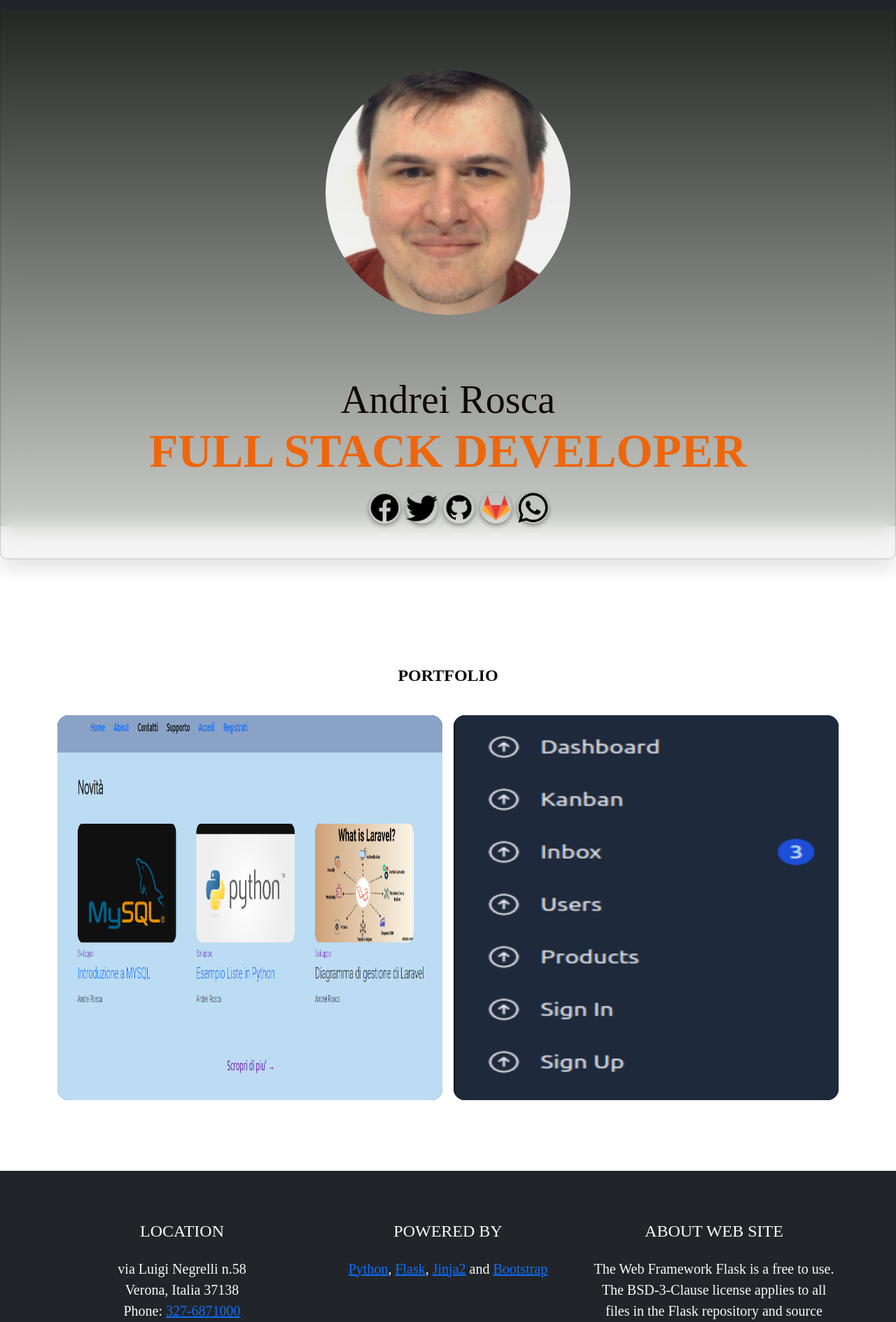
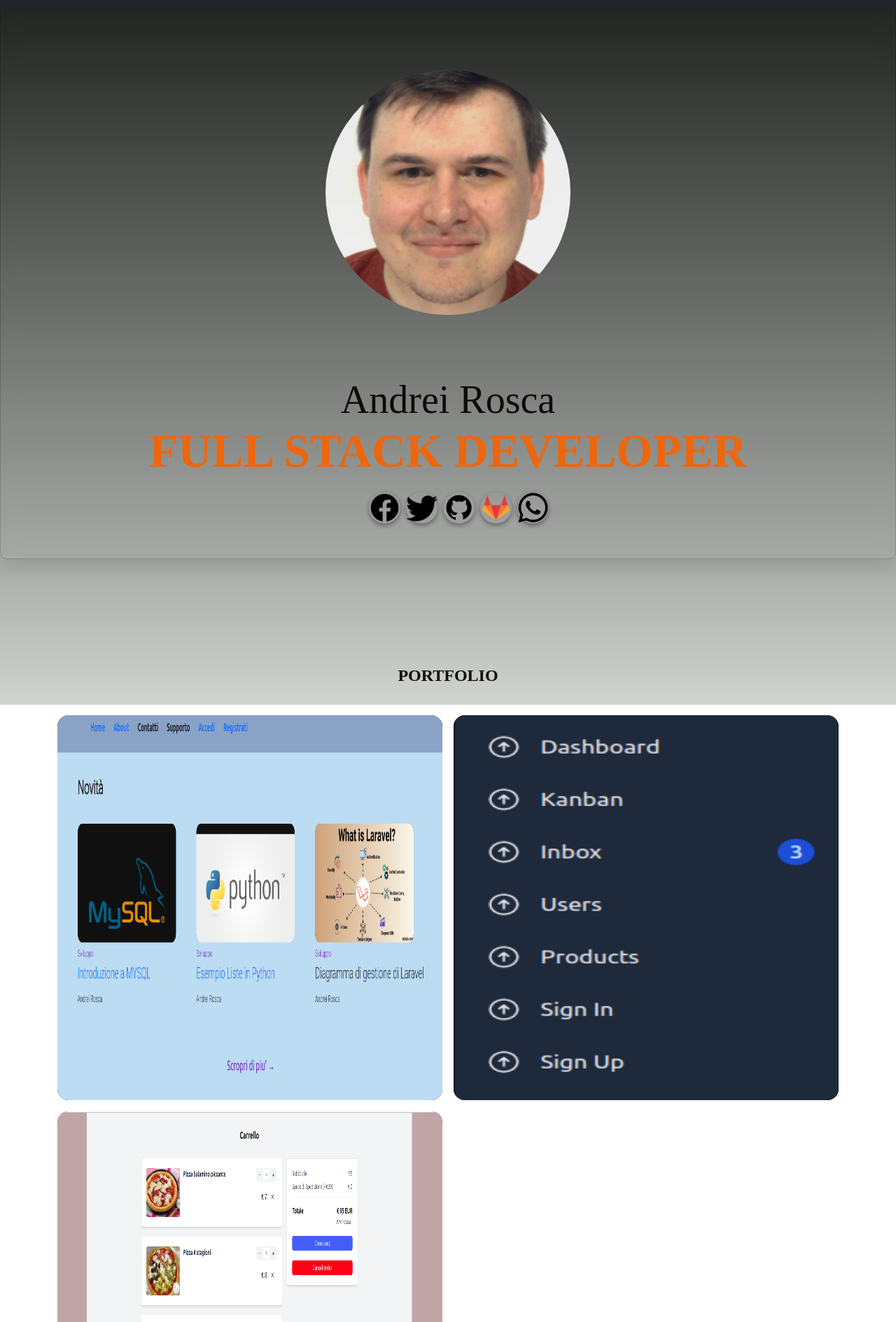
Before and after one commit to andreirosca92/andrei_rosca_flask, a Flask app: page / in a window 1280 px wide. Shown: the part 57-1946 px from the top of the page at 70% size. Run offline with Flask 2, Linux system fonts and the light colour scheme; some libraries are stand-ins or nearby versions.

Commit message:
Updated cv

```diff
--- a/project/static/style/mainpage.css
+++ b/project/static/style/mainpage.css
@@ -157,6 +157,7 @@
 }
 .content-section .section-wrapper .article-list {
   gap: 16px;
+  flex-wrap: wrap;
 }
 .content-section .section-wrapper .post {
   flex-direction: column;
--- a/project/templates/about.html
+++ b/project/templates/about.html
@@ -34,7 +34,7 @@
         <div class="btn-example">
               <!-- About Section Button-->
 
-            <a id="button_cv" href={{url_for('static',filename="/pdf/CV-Andrei_Rosca.pdf")}} class="btn btn-primary btn-lg active" role="button" aria-pressed="true">Download my CV</a>
+            <a id="button_cv" href={{url_for('static',filename="/pdf/Andrei-Rosca-CV.pdf")}} class="btn btn-primary btn-lg active" role="button" aria-pressed="true">Download my CV</a>
 
         </div>
       </div>
--- a/project/templates/main.html
+++ b/project/templates/main.html
@@ -67,7 +67,7 @@
     <div class="section-wrapper container flex-container">
       <h2 class="section-title">PORTFOLIO</h2>
       <div
-        class="article-list column-sm flex-container align-center justify-center space-between column-sm"
+        class="article-list column-sm flex-container align-center justify-center space-between"
       >
         <article class="post flex-container">
           <div class="img-container">
@@ -87,6 +87,15 @@
             />
           </div>
         </article>
+        <article class="post flex-container">
+          <div class="img-container">
+            <img
+              class="img"
+              src="{{url_for('static',filename='img/Pizzeria_cart_Solid_JS.png')}}"
+              alt="Pizza Shop in Solid.JS"
+            />
+          </div>
+        </article>
       </div>
     </div>
   </section>
```
Also changed, not shown: project/static/img/Pizzeria_cart_Solid_JS.png (added), 2 other files.
